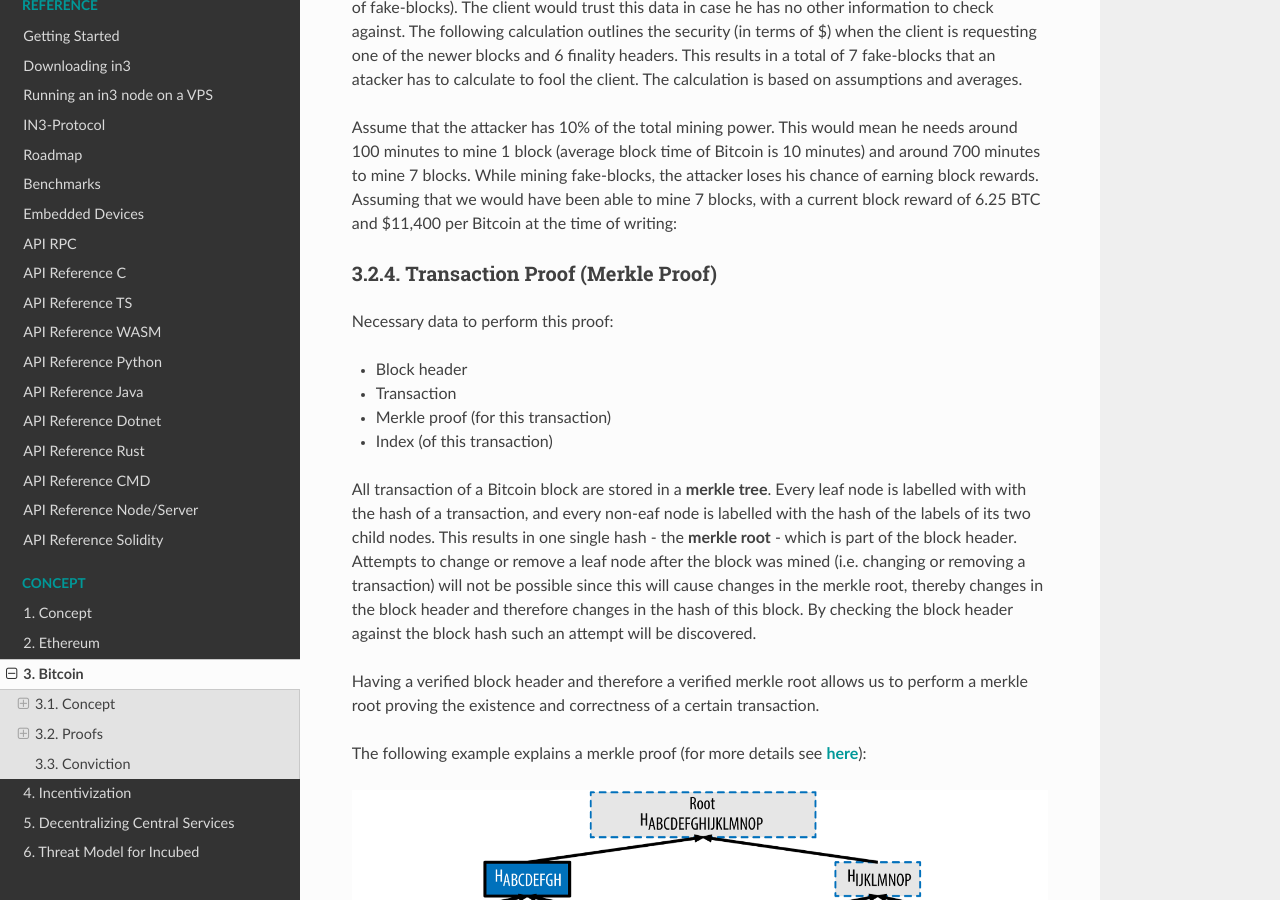
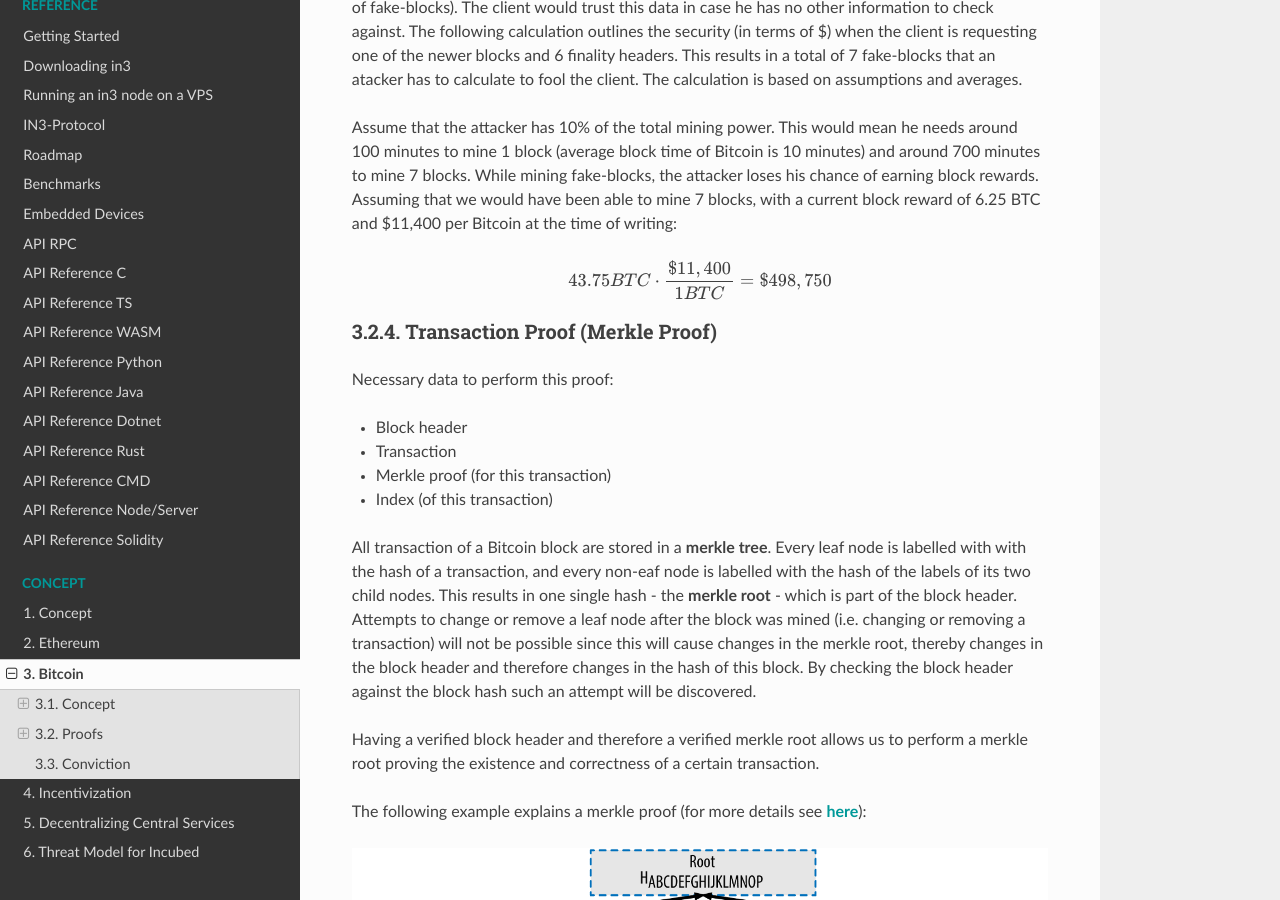
Before and after one commit to blockchainsllc/in3-docs, a Sphinx documentation site: the page built from docs/bitcoin.md, in a window 1280 px wide and 900 px high, scrolled down 5737 px. Built offline with Sphinx 7.4.7 and the Read the Docs theme 2.0.0, drawn with Linux system fonts in a browser that asks for light colours.

Commit message:
risk calculation test

````diff
--- a/docs/bitcoin.md
+++ b/docs/bitcoin.md
@@ -164,6 +164,12 @@ Assume that the attacker has 10% of the total
 mining power. This would mean he needs around 100 minutes to mine 1 block (average block time of Bitcoin is 10 minutes) and around 700 minutes to mine 7 blocks. While mining fake-blocks, the attacker loses his chance of earning block rewards. Assuming that we would have been able to mine 7 blocks, with a current block reward of 6.25 BTC and $11,400 per Bitcoin at the time of writing:
 
 
+```math
+43.75 BTC \cdot \frac{ $11,400 }{1 BTC} = $498,750
+```
+
+
+
 ### Transaction Proof (Merkle Proof)
 
 Necessary data to perform this proof:
````
